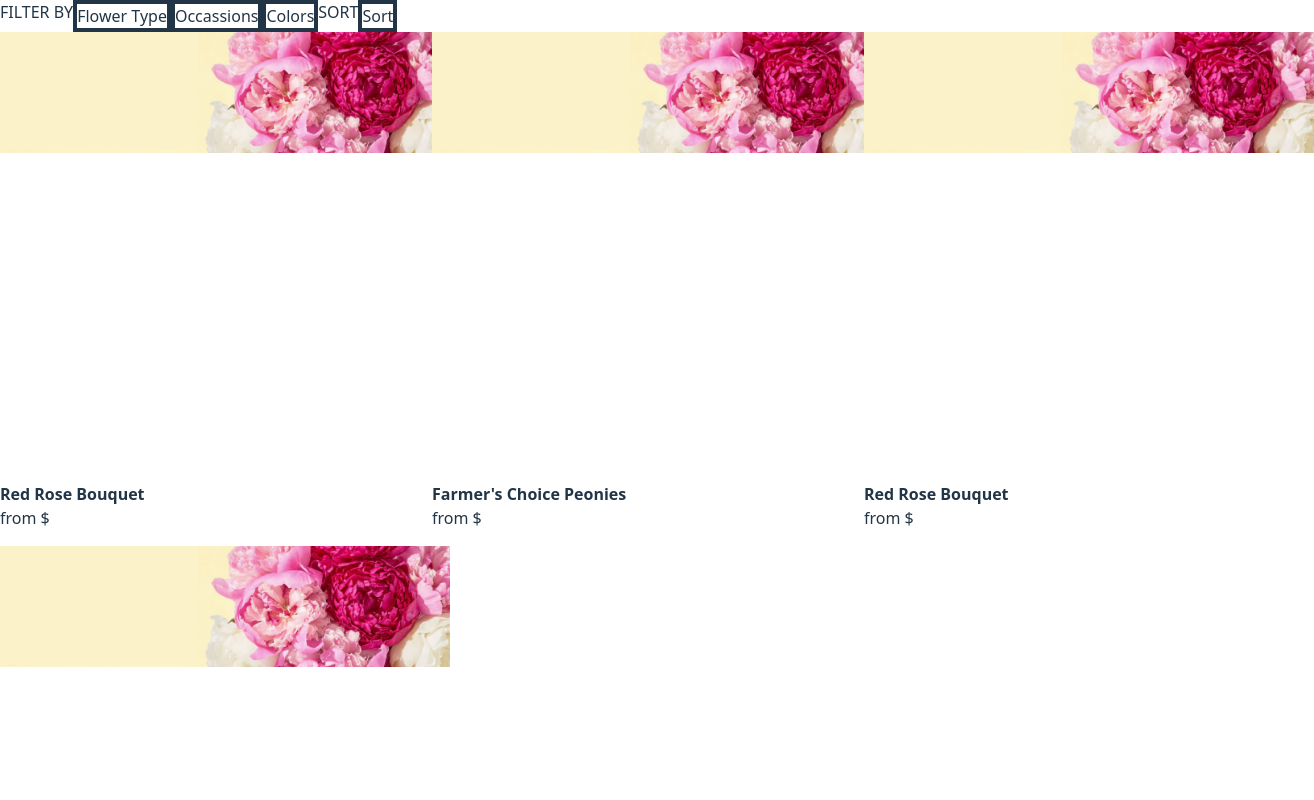
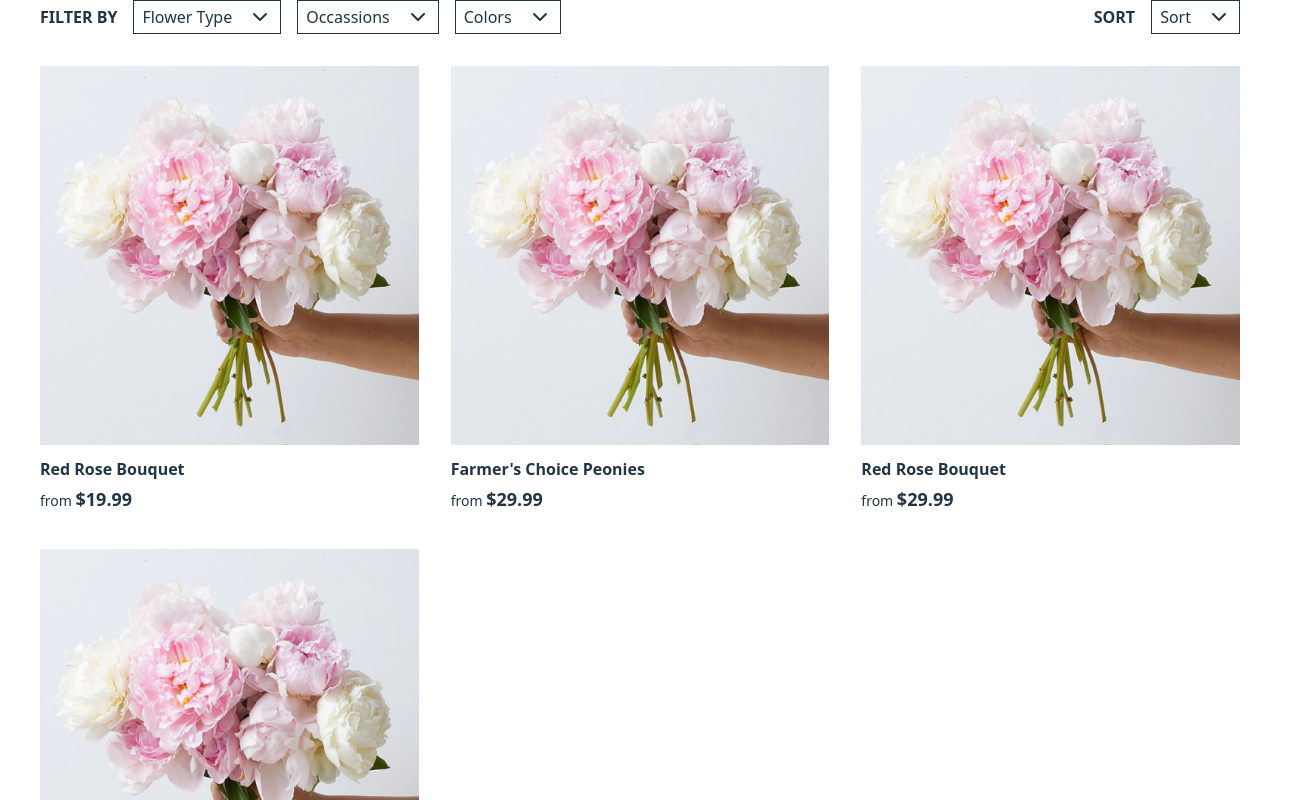
Before and after one commit to Tmin1021/Frontend-EC-Project, a React (Vite) app in the folder Frontend-EC/: page /flowers in a window 1280 px wide. Shown: the top 800 px of the page, 1314 px wide, since content can reach past the window. Built offline with nearby package versions, Linux system fonts and the light colour scheme.

Commit message:
Update the UI of List Product (Catalog). In: src/pages/list_product.

```diff
--- a/Frontend-EC/src/pages/list_product/components/list_filter.jsx
+++ b/Frontend-EC/src/pages/list_product/components/list_filter.jsx
@@ -1,5 +1,6 @@
 import React, {useState } from 'react'
 import { useProduct } from '../../../context/ProductContext';
+import { ChevronDown } from 'lucide-react';
 
 const filter_types = {
   "Flower Type": ["Anemones", "Dried Flowers", "Hydrangeas", "Lilies", "Orchids", "Peonies", "Ranunculus", "Roses", "Succulents", "Sunflowers", "Tropical"],
@@ -12,10 +13,10 @@ function Filter_Option({type}) {
   const {filterProduct} = useProduct()
 
   return (
-    <div className='absolute top-4 left-0 w-[120px] h-[100px] bg-amber-300 overflow-y-auto no-scrollbar'>
+    <div className='absolute top-10 right-0 w-[140px] h-[130px] py-2 px-4 rounded-lg overflow-y-auto no-scrollbar dark:bg-white dark:text-black'>
       {filter_types[type].map((option) => (
         <div key={option} onClick={() => filterProduct({type: type, value: option})}>
-          <p>{option}</p>
+          <p className='text-sm font-light'>{option}</p>
         </div>
       ))}
     </div>
@@ -25,8 +26,9 @@ function Filter_Option({type}) {
 function Filter({name, isOpenFilter, onHandleClick}) {
 
   return (
-    <div className='relative border-4' onClick={onHandleClick}>
-      <p>{name}</p>
+    <div className='relative flex gap-4 border-1 py-1 px-2' onClick={onHandleClick}>
+      <p className='font-extralight'>{name}</p>
+      <ChevronDown className={`transition-transform duration-500 ${isOpenFilter ? 'rotate-[-180deg]' : ''}`}/>
       {isOpenFilter && <Filter_Option type={name}/>}
     </div>
   )
@@ -42,14 +44,18 @@ function List_Filter() {
   }
 
   return (
-    <div className='flex'>
-        <p>FILTER BY</p>
+    <div className='flex items-center justify-between'>
+      <div className='flex items-center gap-4'>
+        <p className='font-semibold'>FILTER BY</p>
         <Filter name={"Flower Type"} isOpenFilter={isOpenFilter[0]} onHandleClick={() => handleClick(0)}/>
         <Filter name={"Occassions"} isOpenFilter={isOpenFilter[1]} onHandleClick={() => handleClick(1)}/>
         <Filter name={"Colors"} isOpenFilter={isOpenFilter[2]} onHandleClick={() => handleClick(2)}/>
+      </div>
 
-        <p>SORT</p>
-        <Filter name={"Sort"} isOpenFilter={isOpenFilter[3]} onHandleClick={() => handleClick(3)}/>
+      <div className='flex items-center gap-4'>
+          <p className='font-semibold'>SORT</p>
+          <Filter name={"Sort"} isOpenFilter={isOpenFilter[3]} onHandleClick={() => handleClick(3)}/>
+      </div>
     </div>
   )
 }
--- a/Frontend-EC/src/pages/list_product/components/list_view.jsx
+++ b/Frontend-EC/src/pages/list_product/components/list_view.jsx
@@ -1,7 +1,9 @@
 import React from 'react'
 import { useProduct } from '../../../context/ProductContext'
 import { useNavigate } from 'react-router-dom'
+import { Bestselling_Item } from '../../dashboard/components/dashboard_bestselling'
 
+/*
 function List_Item({product}) {
     return (
         <div>
@@ -14,6 +16,7 @@ function List_Item({product}) {
 
     )
 }
+    */
 
 function List_View() {
   const {current_product} = useProduct()
@@ -25,10 +28,10 @@ function List_View() {
   }
 
   return (
-    <div className='grid grid-cols-3 gap-4'>
+    <div className='grid grid-cols-3 gap-8 pt-8'>
     {current_product.map((product, i) => (
         <div key={i} onClick={() => handleClick(product.product_id)}>
-            <List_Item product={product}/>
+            <Bestselling_Item product={product}/>
         </div>
     ))}
     </div>
--- a/Frontend-EC/src/pages/list_product/index.jsx
+++ b/Frontend-EC/src/pages/list_product/index.jsx
@@ -6,7 +6,7 @@ import { ProductProvider } from '../../context/ProductContext'
 function List_Product() {
   return (
     <ProductProvider>
-      <div>
+      <div className='px-10'>
           <List_Filter/>
           <List_View/>
       </div>
```
